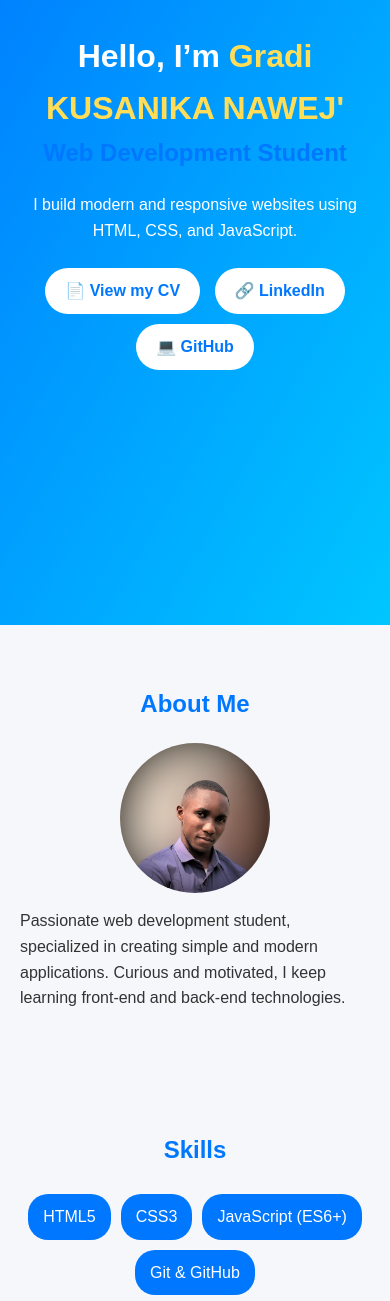
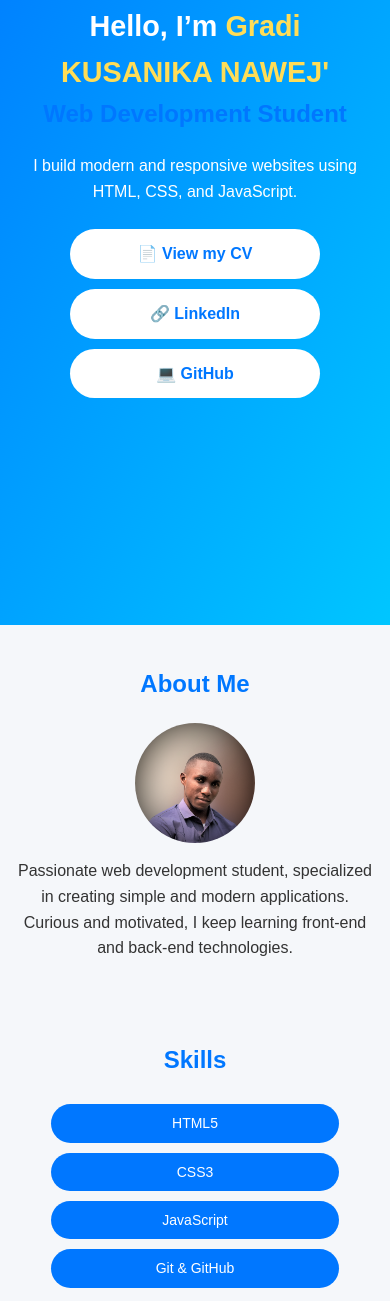
Before and after one commit to gradi256/Mon-porfolio, a plain HTML site: page index.html in a window 390 px wide. Shown: the part 219-1520 px from the top of the page. Drawn offline with Linux system fonts and the light colour scheme.

Commit message:
responsive rajouté

```diff
--- a/index.html
+++ b/index.html
@@ -40,7 +40,7 @@
     <ul class="skills-list">
       <li>HTML5</li>
       <li>CSS3</li>
-      <li>JavaScript (ES6+)</li>
+      <li>JavaScript</li>
       <!-- <li>Responsive Design</li> -->
       <li>Git & GitHub</li>
     </ul>
--- a/style.css
+++ b/style.css
@@ -148,3 +148,78 @@ footer {
   color: white;
   margin-top: 30px;
 }
+
+/* ==== RESPONSIVE DESIGN ==== */
+
+/* Pour les tablettes et petits écrans (max-width: 768px) */
+@media (max-width: 768px) {
+  /* HERO */
+  #hero {
+    padding: 40px 20px;
+    text-align: center;
+  }
+
+  .hero-buttons {
+    flex-direction: column;
+  }
+
+  .btn {
+    width: 100%;
+    max-width: 250px;
+  }
+
+  /* ABOUT */
+  .about-container {
+    flex-direction: column;
+    text-align: center;
+  }
+
+  .about-container img {
+    width: 120px;
+  }
+
+  /* SKILLS */
+  .skills-list {
+    flex-direction: column;
+    align-items: center;
+  }
+
+  .skills-list li {
+    width: 80%;
+    text-align: center;
+  }
+
+  /* PROJECTS */
+  .projects-container {
+    grid-template-columns: 1fr; /* 1 colonne sur petits écrans */
+  }
+
+  .project-card img {
+    width: 100%;
+  }
+}
+
+/* Pour les très petits écrans (max-width: 480px) */
+@media (max-width: 480px) {
+  section {
+    padding: 40px 15px;
+  }
+
+  #hero h1 {
+    font-size: 1.8rem;
+  }
+
+  .btn {
+    padding: 12px 20px;
+  }
+
+  .skills-list li {
+    font-size: 14px;
+    padding: 8px 10px;
+  }
+
+  .project-links a {
+    padding: 6px 10px;
+    font-size: 12px;
+  }
+}
```
Also changed, not shown: 1 other file.
